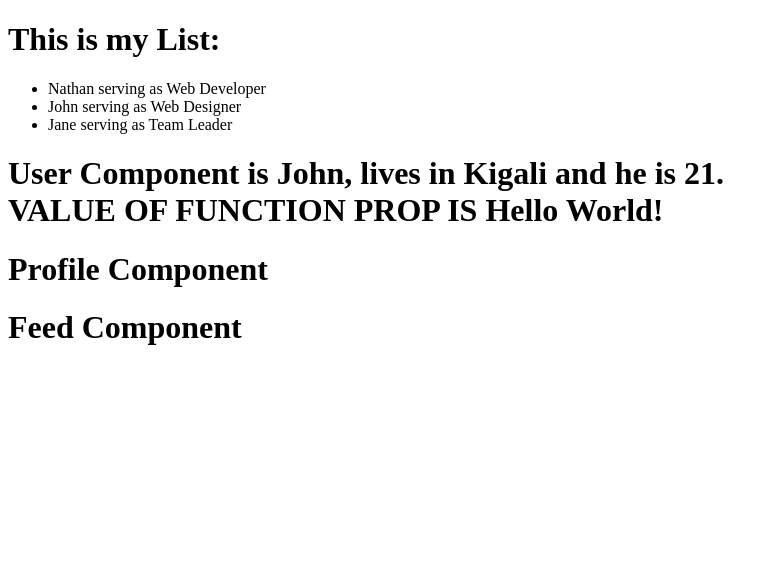
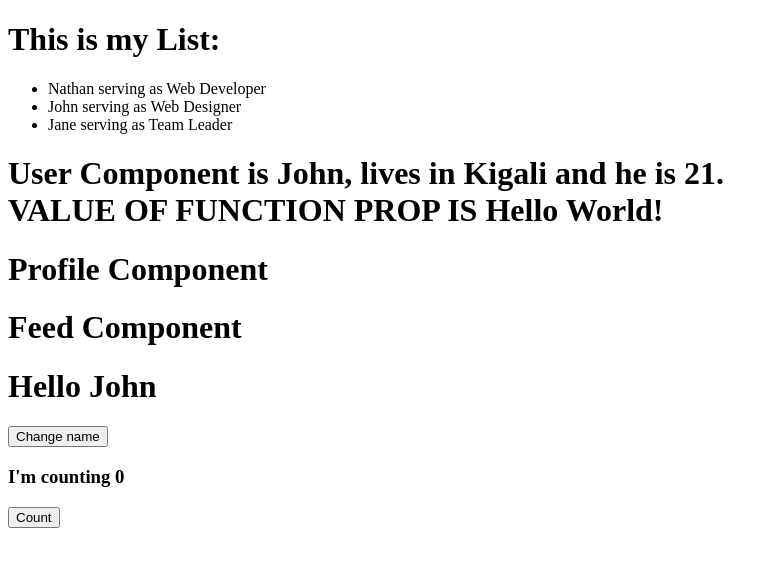
Before and after one commit to hubertnshuti/react-project, a React (Vite) app: page / in a window 1280 px wide. Shown: the top 566 px of the page, without its empty margins (0-778 px from the left). Built offline with nearby package versions, Linux system fonts and the light colour scheme.

Commit message:
add counter component

```diff
--- a/src/App.jsx
+++ b/src/App.jsx
@@ -1,7 +1,10 @@
+import { useState } from 'react';
+
 export default function ParentComponent() {
   function greetings(){
     return "Hello World!"
   }
+  const [name, setName] = useState("John");
   return (
     <>
       <MainUsersComponent/>
@@ -13,6 +16,11 @@ export default function ParentComponent() {
       />
       <ProfileComponent />
       <FeedComponent />
+      <StateExample
+      name={name}
+      setName={setName}
+      />
+      <Counter/>
     </>
   );
 }
@@ -49,3 +57,24 @@ function ProfileComponent() {
 function FeedComponent() {
   return <h1> Feed Component</h1>;
 }
+
+function StateExample({name, setName}) {
+return (
+	<>
+		<h1>Hello {name}</h1>
+		<button onClick={() => { name === "Mark"? setName("John"): setName("Mark")}}>
+	        Change name
+	  </button>
+	</>
+  );
+}
+
+function Counter(){
+  const [count, setCount] = useState(0);
+  return(
+    <>
+      <h3>I'm counting {count}</h3>
+      <button onClick={()=> setCount(count+1)}>Count</button>
+    </>
+  )
+}
```
